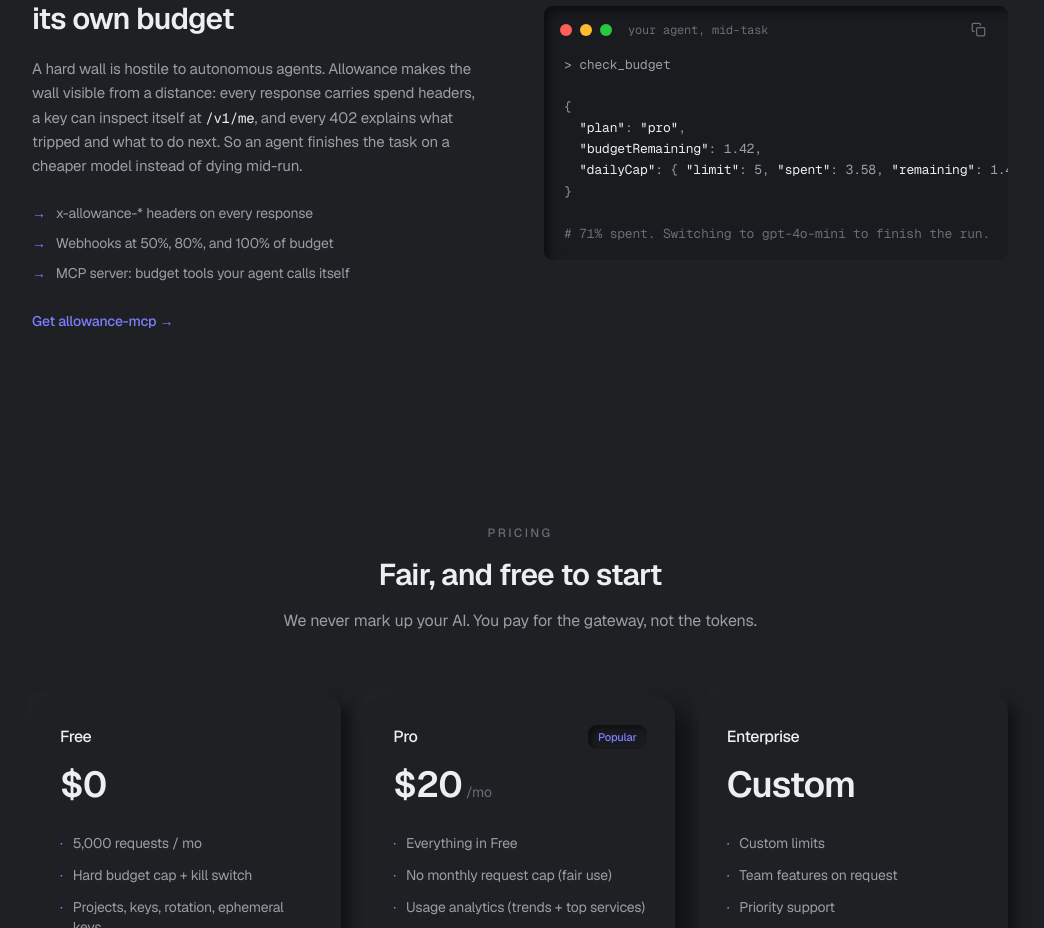
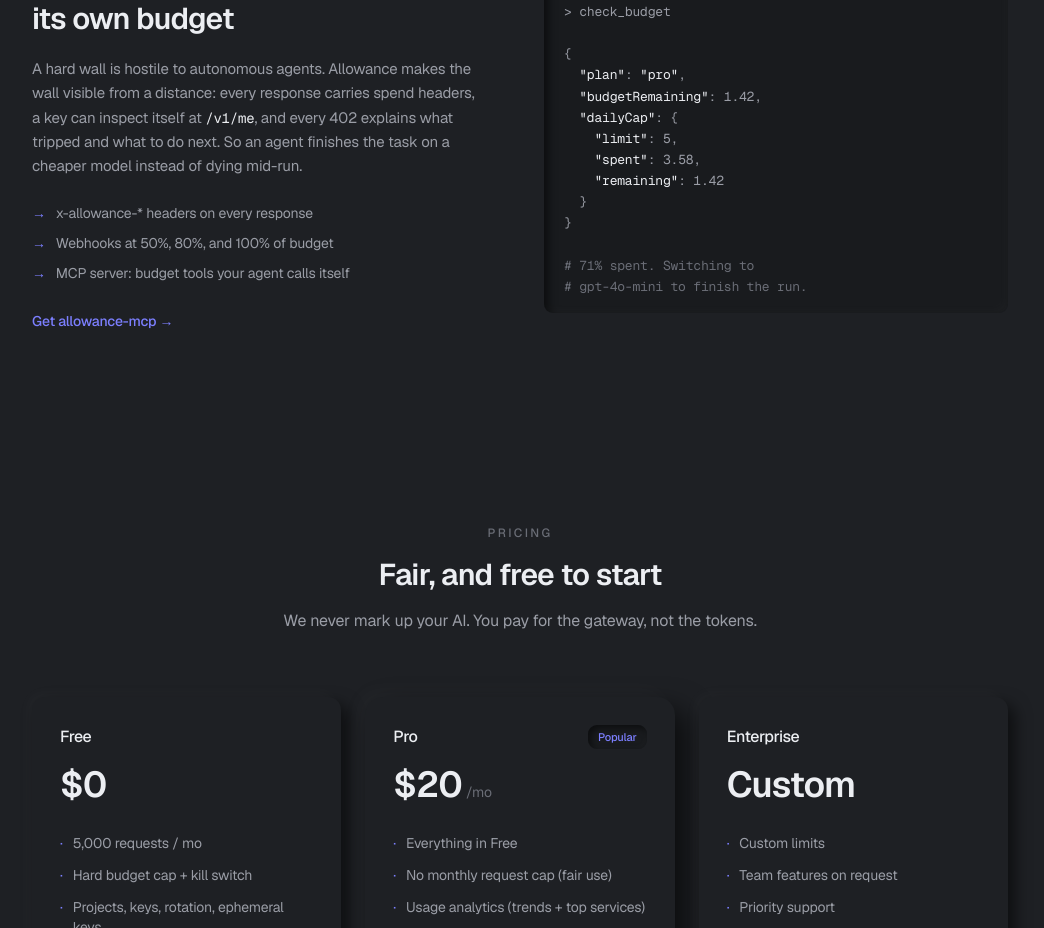
Before and after one commit to 9atar6/allowance, a Next.js app in the folder dashboard/: page / in a window 1280 px wide. Shown: the part 2320-3248 px from the top of the page, without its empty margins (120-1164 px from the left). Built offline with nearby package versions, Linux system fonts and the light colour scheme.

Commit message:
fix(landing): agent vignette fits without horizontal scroll (vertical JSON, wrapped comment)

```diff
--- a/dashboard/app/page.tsx
+++ b/dashboard/app/page.tsx
@@ -240,10 +240,15 @@ export default function Landing() {
 {
   "plan": "pro",
   "budgetRemaining": 1.42,
-  "dailyCap": { "limit": 5, "spent": 3.58, "remaining": 1.42 }
+  "dailyCap": {
+    "limit": 5,
+    "spent": 3.58,
+    "remaining": 1.42
+  }
 }
 
-# 71% spent. Switching to gpt-4o-mini to finish the run.`}
+# 71% spent. Switching to
+# gpt-4o-mini to finish the run.`}
           />
         </div>
       </section>
```
